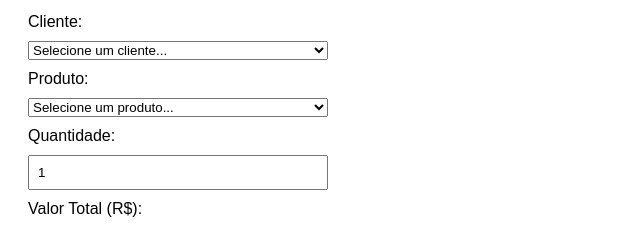
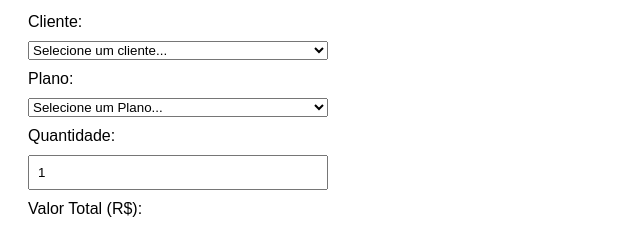
Before and after one commit to caironferreiramax/Avaliacao-Final, a plain HTML site: page BASE_Projeto_Final/Index.html in a window 1280 px wide. Shown: the part 502-727 px from the top of the page, 0-640 px from the left. Drawn offline with Linux system fonts and the light colour scheme; no server answers.

Commit message:
Atividade de avaliação

```diff
--- a/BASE_Projeto_Final/Index.html
+++ b/BASE_Projeto_Final/Index.html
@@ -60,9 +60,9 @@
           <option value="">Selecione um cliente...</option>
         </select>
 
-        <label>Produto:</label>
+        <label>Plano:</label>
         <select id="selectProduto" required>
-          <option value="">Selecione um produto...</option>
+          <option value="">Selecione um Plano...</option>
         </select>
 
         <label>Quantidade:</label>
```
